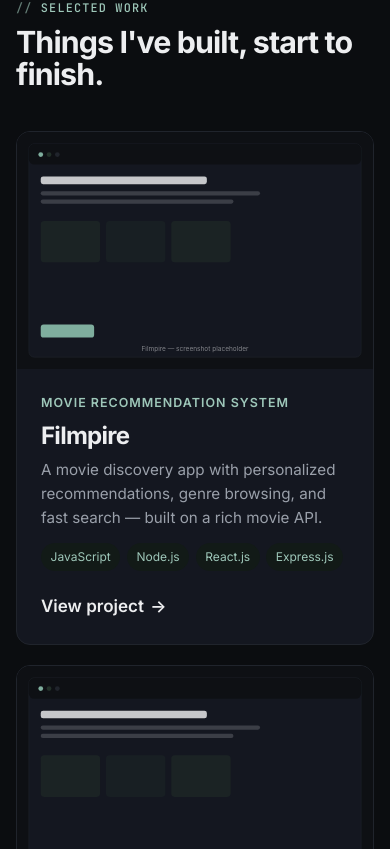
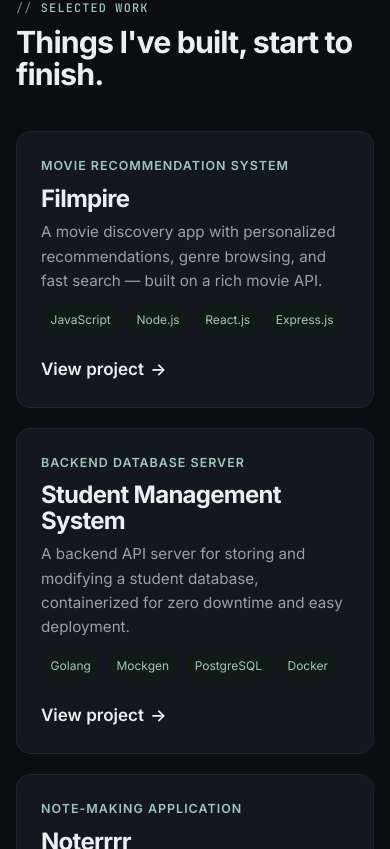
Before and after one commit to aniketsahran/aniket-portfolio, a React (Vite) app: page / in a window 390 px wide. Shown: the part 5035-5884 px from the top of the page. Built offline with nearby package versions, Linux system fonts and the light colour scheme.

Commit message:
feat: remove placeholder screenshots from project cards and detail pages

```diff
--- a/src/components/ProjectCard.jsx
+++ b/src/components/ProjectCard.jsx
@@ -19,9 +19,6 @@ export default function ProjectCard({ project, index = 0 }) {
           })}
     >
       <Link to={`/projects/${project.slug}`} className="project-card__link">
-        <div className="project-card__media">
-          <img src={project.images[0]} alt={`${project.name} preview`} loading="lazy" />
-        </div>
         <div className="project-card__body">
           <p className="project-card__kind">{project.kind}</p>
           <h3 className="project-card__name">{project.name}</h3>
--- a/src/pages/ProjectDetail.css
+++ b/src/pages/ProjectDetail.css
@@ -89,6 +89,7 @@
 
 .pd__detail {
   max-width: 62ch;
+  margin-top: clamp(2.5rem, 6vh, 4rem);
 }
 
 .pd__h2 {
--- a/src/pages/ProjectDetail.jsx
+++ b/src/pages/ProjectDetail.jsx
@@ -75,14 +75,6 @@ export default function ProjectDetail() {
           </ul>
         </motion.header>
 
-        <section className="pd__gallery" aria-label={`${project.name} screenshots`}>
-          {project.images.map((src, i) => (
-            <Reveal className="pd__shot" delay={i * 0.06} key={src}>
-              <img src={src} alt={`${project.name} screenshot ${i + 1}`} loading="lazy" />
-            </Reveal>
-          ))}
-        </section>
-
         <section className="pd__detail">
           <Reveal as="h2" className="pd__h2">
             What I built
--- a/src/sections/Projects.css
+++ b/src/sections/Projects.css
@@ -24,28 +24,11 @@
   height: 100%;
 }
 
-.project-card__media {
-  aspect-ratio: 3 / 2;
-  overflow: hidden;
-  background: var(--bg-sunken);
-}
-
-.project-card__media img {
-  width: 100%;
-  height: 100%;
-  object-fit: cover;
-  transition: transform 0.5s var(--ease);
-}
-
-.project-card:hover .project-card__media img {
-  transform: scale(1.04);
-}
-
 .project-card__body {
   display: flex;
   flex-direction: column;
   gap: 0.6rem;
-  padding: 1.5rem;
+  padding: clamp(1.5rem, 2.5vw, 2rem);
   flex: 1;
 }
 
```
